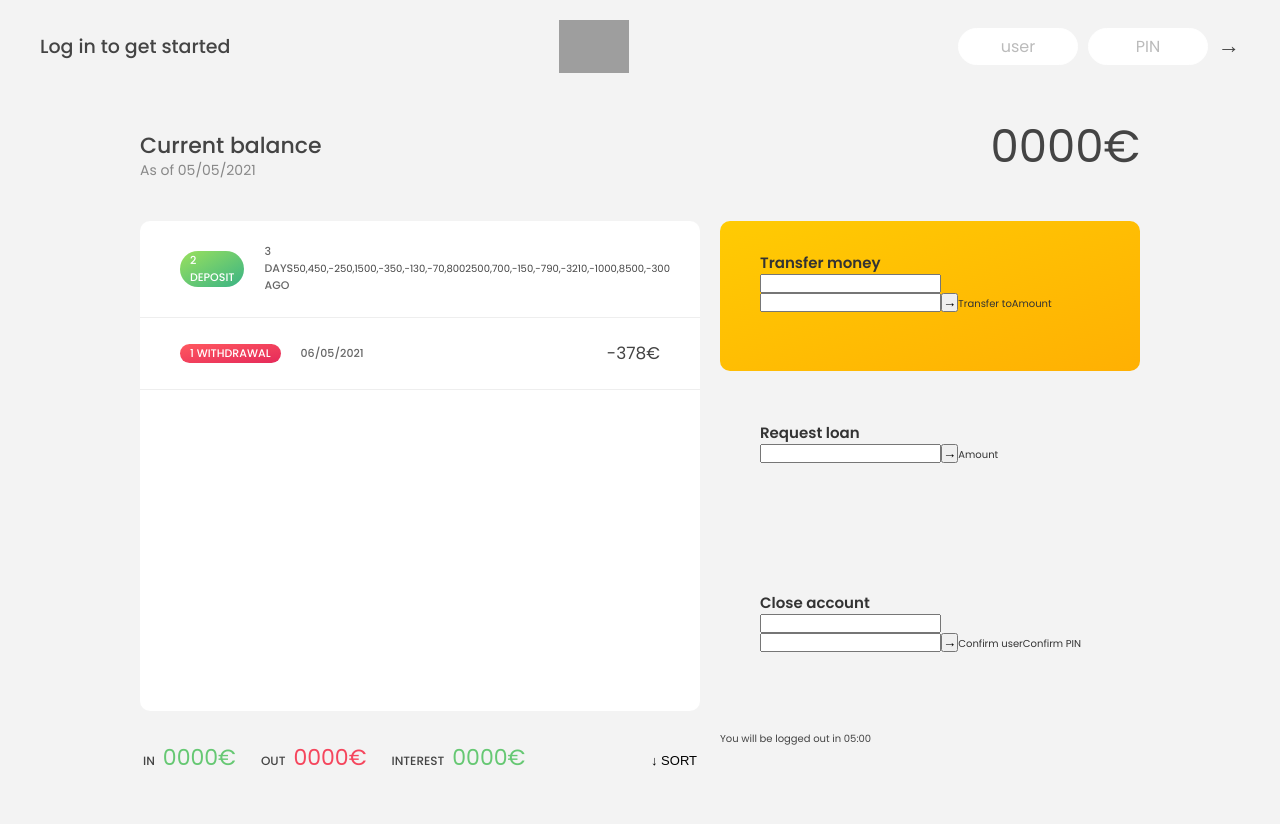
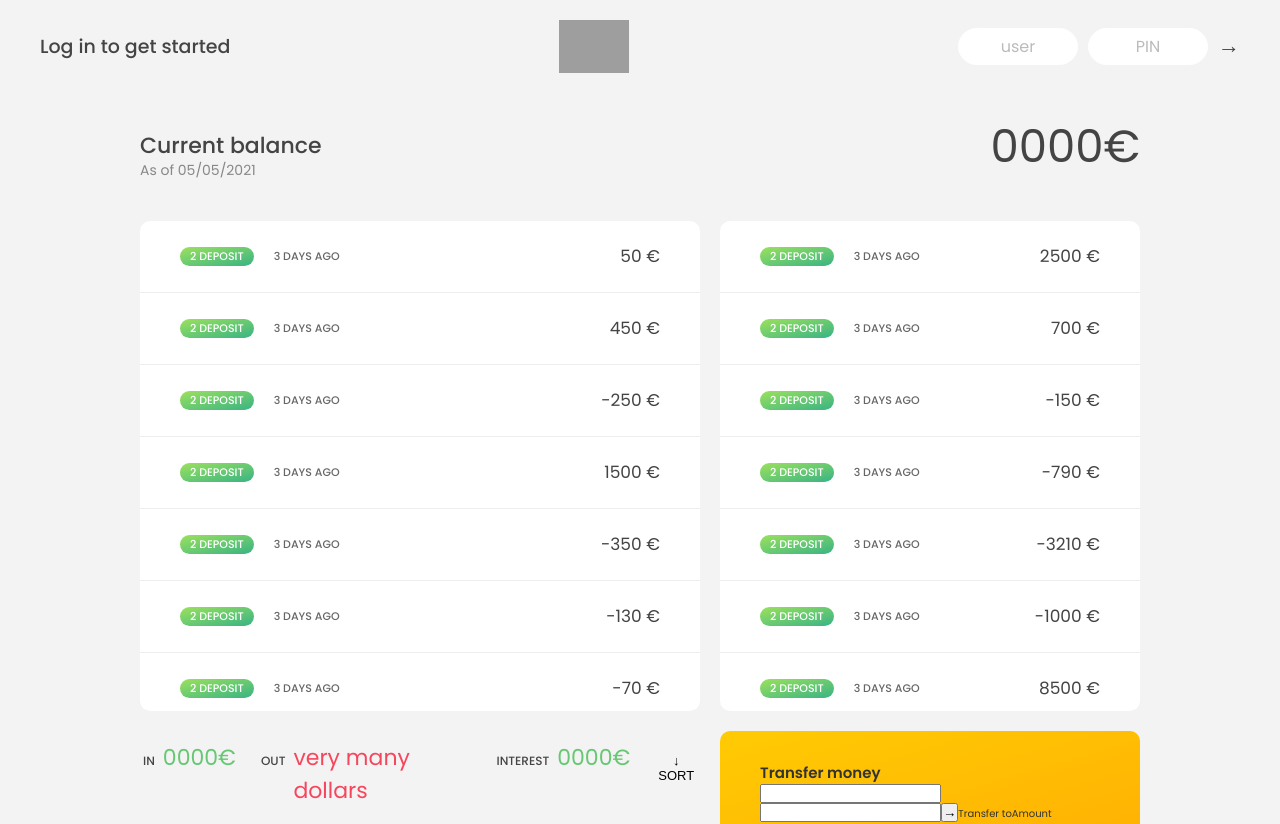
Before and after one commit to Vayeate/fpjs-Persbank-app, an Angular app in the folder ngver/PersBank/: page / in a window 1280 px wide. Shown: the top 824 px of the page. Before the commit the page ends 800 px from the top, so only its background shows below. Built offline with nearby package versions, Linux system fonts and the light colour scheme; grey boxes are pictures that could not be loaded.

Commit message:
Start with dynamic movements rows

```diff
--- a/ngver/PersBank/src/app/app.component.html
+++ b/ngver/PersBank/src/app/app.component.html
@@ -32,14 +32,11 @@
   </div>
 
   <!-- Transactions -->
-  <div class="movements">
-    <div class="movements__row">
+  <div class="movements" *ngFor="let account of accounts">
+    <div class="movements__row" *ngFor="let movement of account.movements">
       <div class="movements__type movements__type--deposit">2 deposit</div>
       <div class="movements__date">3 days ago</div>
-      <!-- <div class="movements__value">4 000€</div> -->
-      <div *ngFor="let account of accounts">
-        {{ account.movements }}
-      </div>
+      <div class="movements__value">{{movement}} €</div>
     </div>
     <div class="movements__row">
       <div class="movements__type movements__type--withdrawal">
@@ -55,7 +52,7 @@
     <p class="summary__label">In</p>
     <p class="summary__value summary__value--in">0000€</p>
     <p class="summary__label">Out</p>
-    <p class="summary__value summary__value--out">0000€</p>
+    <p class="summary__value summary__value--out">{{this.getAllOut()}}</p>
     <p class="summary__label">Interest</p>
     <p class="summary__value summary__value--interest">0000€</p>
     <button class="btn--sort">&#x2193; SORT</button>
--- a/ngver/PersBank/src/app/app.component.ts
+++ b/ngver/PersBank/src/app/app.component.ts
@@ -9,4 +9,9 @@ import { accounts } from './accounts';
 export class AppComponent {
   title = 'PersBank';
   accounts = accounts;
+
+  getAllOut() {
+    // this.accounts
+    return 'very many dollars'
+  }
 }
```
